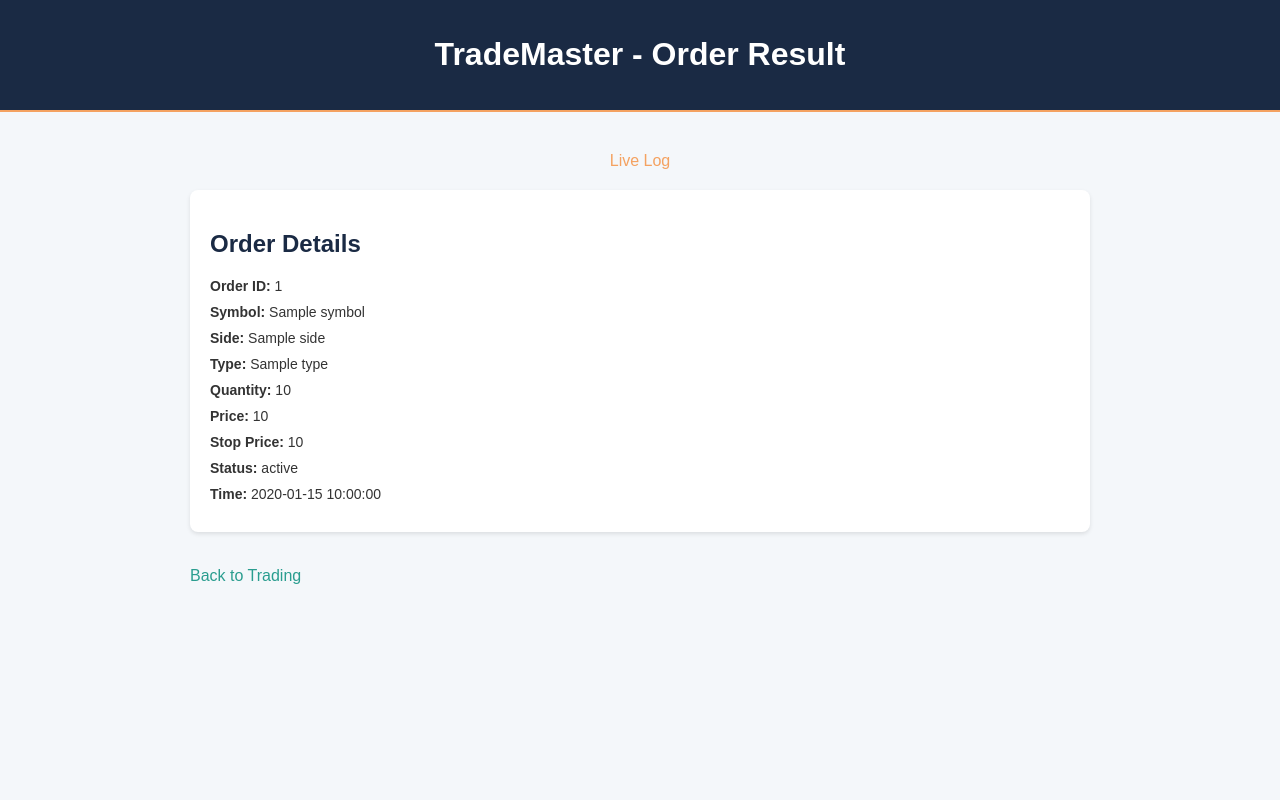
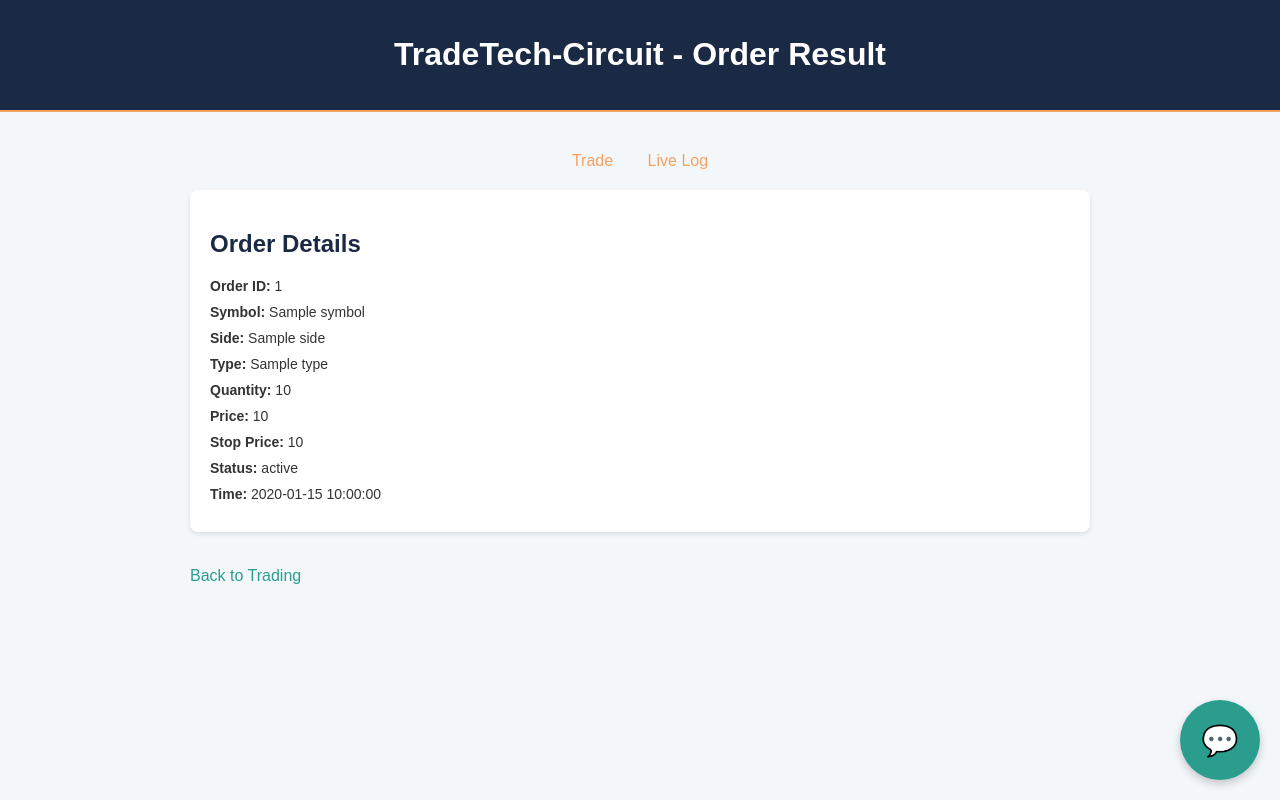
Before and after one commit to Naitik1104/Trade-Tech-Circuit, a Flask app: template templates/order_result.html in a window 1280 px wide. Run offline with Flask 3, Linux system fonts and the light colour scheme; the template is opened without the code that fills it: most values are stand-ins (such as "Sample title", 1, 10 or a date in 2020); parts of the project's set-up code (start-up, migrations or seed data) failed here and were passed over.

Commit message:
Update order_result.html

```diff
--- a/templates/order_result.html
+++ b/templates/order_result.html
@@ -3,7 +3,7 @@
 <head>
     <meta charset="UTF-8">
     <meta name="viewport" content="width=device-width, initial-scale=1.0">
-    <title>TradeMaster - Order Result</title>
+    <title>TradeTech-Circuit - Order Result</title>
     <style>
         body {
             font-family: 'Arial', sans-serif;
@@ -56,6 +56,7 @@
         }
         .flash.success { background-color: #e6f3e6; color: #2a9d8f; }
         .flash.error { background-color: #ffebee; color: #e76f51; }
+        .flash.info { background-color: #e7f0fa; color: #1a2a44; }
         a {
             display: inline-block;
             margin-top: 15px;
@@ -64,18 +65,90 @@
             font-weight: 500;
         }
         a:hover { text-decoration: underline; }
+        .chat-icon {
+            position: fixed;
+            bottom: 20px;
+            right: 20px;
+            width: 80px;
+            height: 80px;
+            background-color: #2a9d8f;
+            border-radius: 50%;
+            display: flex;
+            align-items: center;
+            justify-content: center;
+            color: white;
+            font-size: 30px;
+            cursor: pointer;
+            box-shadow: 0 4px 8px rgba(0,0,0,0.2);
+            z-index: 1000;
+        }
+        .chat-icon:hover {
+            background-color: #264653;
+        }
+        .chat-window {
+            display: none;
+            position: fixed;
+            bottom: 110px;
+            right: 20px;
+            width: 400px;
+            height: 450px;
+            background: white;
+            border-radius: 8px;
+            box-shadow: 0 4px 8px rgba(0,0,0,0.1);
+            flex-direction: column;
+            z-index: 1000;
+        }
+        .chat-header {
+            background-color: #1a2a44;
+            color: white;
+            padding: 10px;
+            border-top-left-radius: 8px;
+            border-top-right-radius: 8px;
+            font-weight: 500;
+        }
+        .chat-messages {
+            flex-grow: 1;
+            padding: 15px;
+            overflow-y: auto;
+            background: #f9f9f9;
+            line-height: 1.6;
+        }
+        .chat-message {
+            margin: 10px 0;
+            padding: 12px;
+            border-radius: 6px;
+            max-width: 90%;
+            word-wrap: break-word;
+        }
+        .chat-message.user { background-color: #e7f0fa; align-self: flex-end; }
+        .chat-message.bot { background-color: #e6f3e6; align-self: flex-start; }
+        .chat-input {
+            display: flex;
+            padding: 10px;
+            border-top: 1px solid #ddd;
+        }
+        .chat-input input {
+            flex-grow: 1;
+            margin-right: 10px;
+            padding: 8px;
+            font-size: 14px;
+        }
+        .chat-window.active { display: flex; }
         @media (max-width: 600px) {
             .container { padding: 10px; }
             .nav a { margin: 0 10px; }
+            .chat-window { width: 90%; right: 5%; }
+            .chat-icon { width: 60px; height: 60px; font-size: 24px; }
         }
     </style>
 </head>
 <body>
     <header>
-        <h1>TradeMaster - Order Result</h1>
+        <h1>TradeTech-Circuit - Order Result</h1>
     </header>
     <div class="container">
         <div class="nav">
+            <a href="{{ url_for('index') }}">Trade</a>
             <a href="{{ url_for('live_log') }}">Live Log</a>
         </div>
         {% with messages = get_flashed_messages(with_categories=true) %}
@@ -104,5 +177,49 @@
         </div>
         <a href="{{ url_for('index') }}">Back to Trading</a>
     </div>
+    <div class="chat-icon" onclick="toggleChat()">💬</div>
+    <div class="chat-window" id="chatWindow">
+        <div class="chat-header">TradeTech-Circuit Bot</div>
+        <div class="chat-messages" id="chatMessages">Type a command or type 'help' for sample commands.</div>
+        <form class="chat-input" id="chatForm">
+            <input type="text" name="command" placeholder="Type your command..." required>
+            <button type="submit">Send</button>
+        </form>
+    </div>
+    <script>
+        function toggleChat() {
+            const chatWindow = document.getElementById('chatWindow');
+            chatWindow.classList.toggle('active');
+        }
+
+        document.getElementById('chatForm').addEventListener('submit', function(e) {
+            e.preventDefault();
+            const form = this;
+            const command = form.querySelector('input[name="command"]').value;
+            const chatMessages = document.getElementById('chatMessages');
+            const userMessage = document.createElement('div');
+            userMessage.className = 'chat-message user';
+            userMessage.textContent = command;
+            chatMessages.appendChild(userMessage);
+            chatMessages.scrollTop = chatMessages.scrollHeight;
+            fetch('/process_command', {
+                method: 'POST',
+                body: new FormData(form),
+                headers: {
+                    'X-Requested-With': 'XMLHttpRequest'
+                }
+            })
+            .then(response => response.json())
+            .then(data => {
+                const botMessage = document.createElement('div');
+                botMessage.className = 'chat-message bot';
+                botMessage.textContent = data.response;
+                chatMessages.appendChild(botMessage);
+                chatMessages.scrollTop = chatMessages.scrollHeight;
+                form.querySelector('input[name="command"]').value = '';
+            })
+            .catch(error => console.error('Error:', error));
+        });
+    </script>
 </body>
 </html>
```
